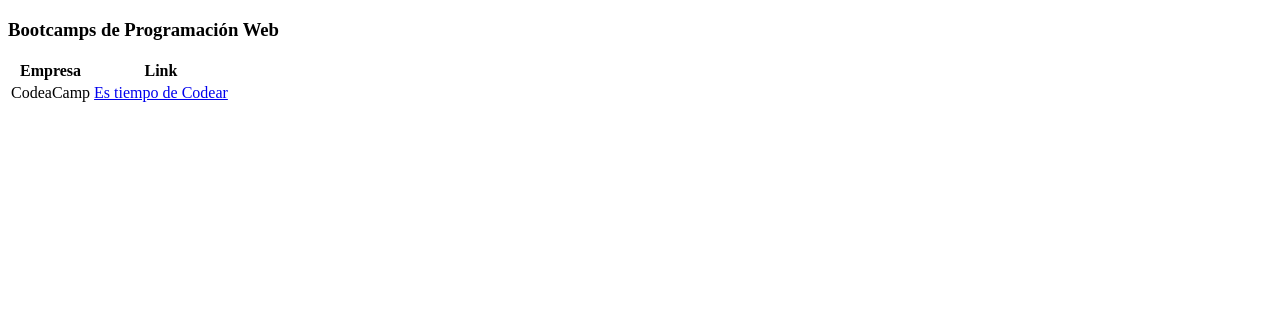
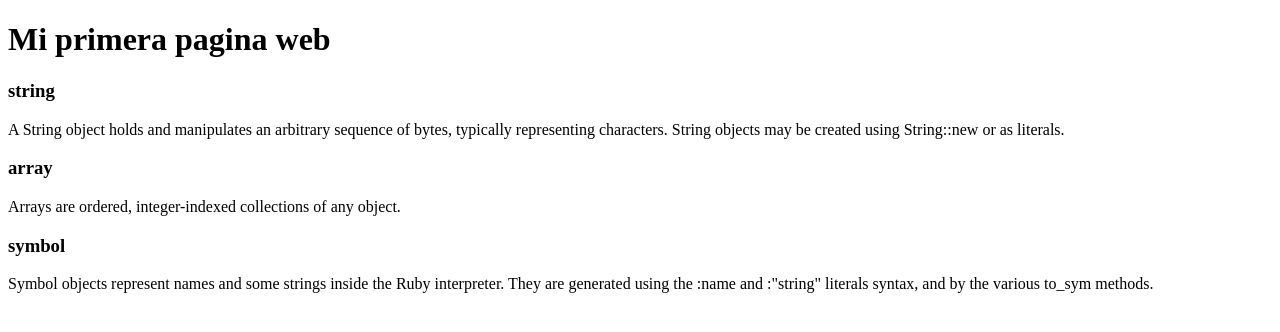
Before and after one commit to marvelaz/marvelaz.github.io, a plain HTML site: page index.html in a window 1280 px wide. Drawn offline with Linux system fonts and the light colour scheme.

Commit message:
3nd commit

```diff
--- a/index.html
+++ b/index.html
@@ -5,20 +5,19 @@
     <title>HTML Basics</title>
   </head>
   <body>
-    <h3>Bootcamps de Programación Web</h3>
-    <table>
-      <thead>
-        <tr>
-            <th>Empresa</th>
-            <th>Link</th>
-        </tr>
-      </thead>
-      <tbody>
-        <tr>
-            <td>CodeaCamp</td>
-            <td><a href="http://www.codea.mx/">Es tiempo de Codear</a></td>
-        </tr>
-      </tbody>
-    </table>
+    <h1>Mi primera pagina web</h1>
+    <h3>string</h3>
+    <p>
+      A String object holds and manipulates an arbitrary sequence of bytes, typically representing characters. String objects may be created using String::new or as literals.
+    </p>
+    <h3>array</h3>
+    <p>
+      Arrays are ordered, integer-indexed collections of any object.
+    </p>
+    <h3>symbol</h3>
+    <p>
+      Symbol objects represent names and some strings inside the Ruby interpreter. They are generated using the :name and :"string" literals syntax, and by the various to_sym methods.
+    </p>
+
   </body>
 </html>
```
